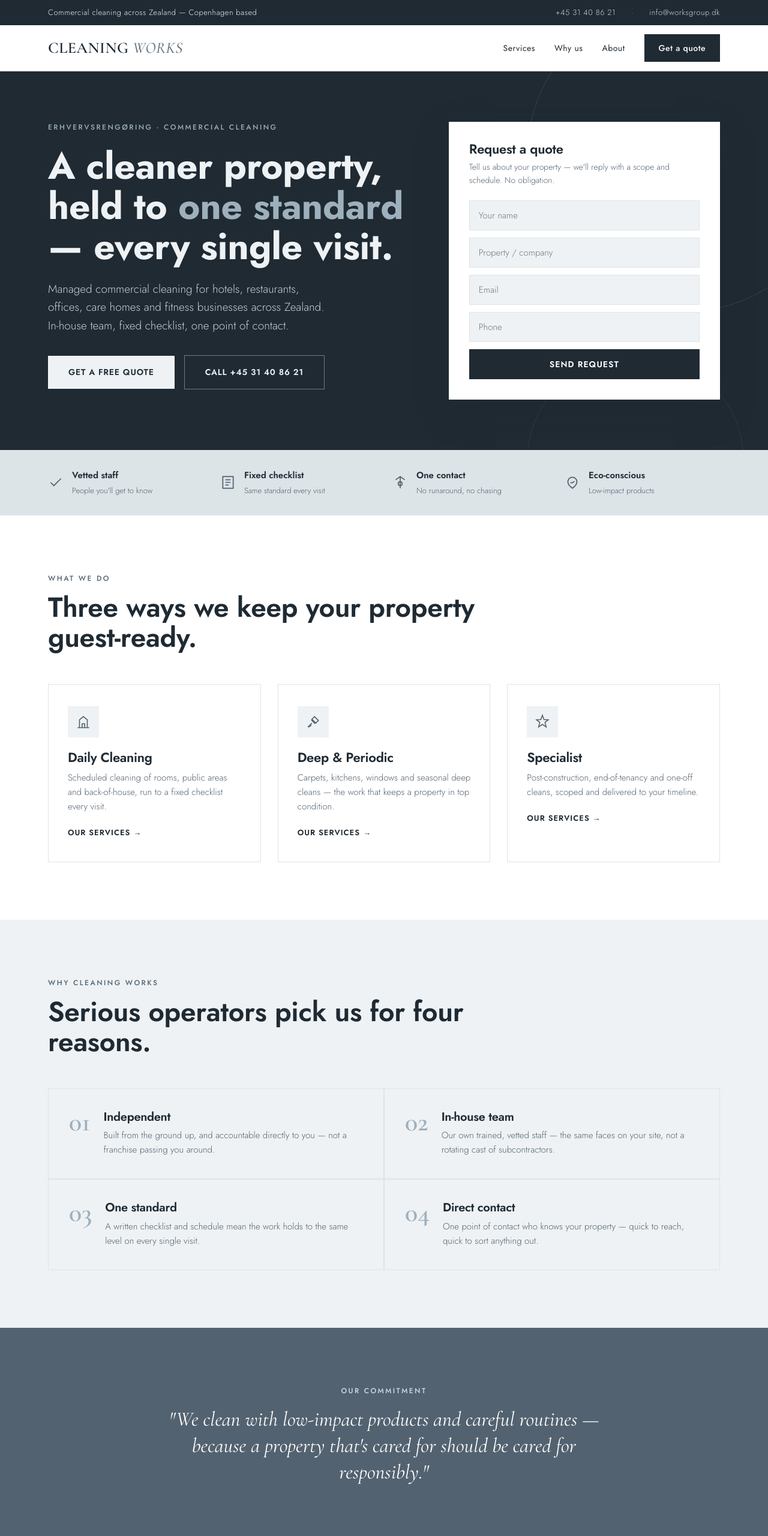
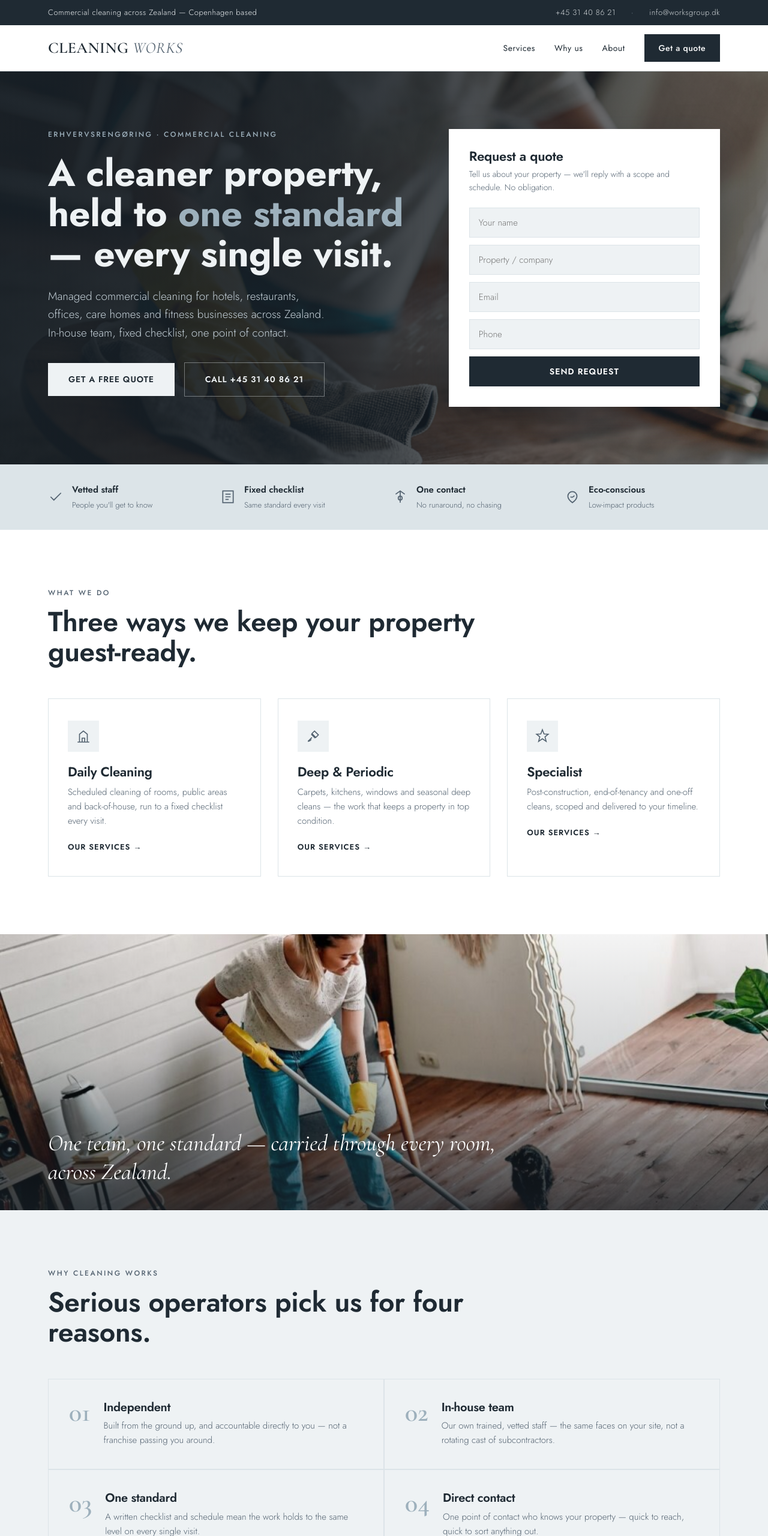
Before and after one commit to Controols/WorkGroup, a plain HTML site: page cleaning-works/_concepts/concept-d-danish-conversion.html in a window 1280 px wide. Shown: the top 2560 px of the page at 60% size. Drawn offline with nearby package versions, Linux system fonts and the light colour scheme.

Commit message:
Wire photography into Cleaning Works Concept D
Add three concept photos and place them: 1.webp as full-bleed hero
background (ink gradient overlay), 3.jpeg as a full-width image band with
an italic caption between services and reasons, 2.webp (blue tools flat-lay,
matches the cool palette) as a split beside the eco commitment. Responsive
rules added for the band and eco split.

Co-Authored-By: Claude Opus 4.8 (1M context) <noreply@anthropic.com>

```diff
--- a/cleaning-works/_concepts/concept-d-danish-conversion.html
+++ b/cleaning-works/_concepts/concept-d-danish-conversion.html
@@ -41,9 +41,10 @@ nav a:hover{color:var(--slate)}
 
 /* ---- hero: bold statement on ink, quote card floating ---- */
 .hero{background:var(--ink);color:var(--mist);position:relative;overflow:hidden}
-.hero::after{content:"";position:absolute;right:-120px;top:-120px;width:520px;height:520px;border:1px solid rgba(157,176,188,.18);border-radius:50%}
-.hero::before{content:"";position:absolute;right:40px;bottom:-200px;width:360px;height:360px;border:1px solid rgba(157,176,188,.12);border-radius:50%}
-.hero .wrap{display:grid;grid-template-columns:1.15fr .85fr;gap:56px;padding:84px 40px;position:relative;z-index:2}
+.hero .bg{position:absolute;inset:0;z-index:0}
+.hero .bg img{width:100%;height:100%;object-fit:cover;display:block}
+.hero .bg::after{content:"";position:absolute;inset:0;background:linear-gradient(100deg,rgba(23,31,38,.96) 0%,rgba(23,31,38,.9) 40%,rgba(23,31,38,.62) 76%,rgba(23,31,38,.42) 100%)}
+.hero .wrap{display:grid;grid-template-columns:1.15fr .85fr;gap:56px;padding:96px 40px;position:relative;z-index:2}
 .hero .label{color:var(--steel);margin-bottom:22px}
 .hero h1{font-size:clamp(38px,5vw,62px);font-weight:700;margin-bottom:22px}
 .hero h1 em{font-style:normal;color:var(--steel)}
@@ -95,9 +96,17 @@ section{padding:96px 0}
 .reason h3{font-size:20px;margin-bottom:8px}
 .reason p{color:var(--slate);font-size:15px}
 
-/* ---- eco commitment band ---- */
-.eco{background:var(--slate);color:#fff;text-align:center}
-.eco .wrap{max-width:820px}
+/* ---- full-width image band ---- */
+.imgband{position:relative;height:460px;overflow:hidden}
+.imgband img{width:100%;height:100%;object-fit:cover;object-position:center 35%;display:block}
+.imgband-cap{position:absolute;inset:0;display:flex;align-items:flex-end;background:linear-gradient(to top,rgba(23,31,38,.78) 0%,rgba(23,31,38,.15) 55%,rgba(23,31,38,0) 100%)}
+.imgband-cap .wrap{width:100%;padding-bottom:40px}
+.imgband-cap span{color:#fff;font-family:var(--serif);font-style:italic;font-weight:500;font-size:clamp(24px,3.4vw,38px);line-height:1.25;display:block;max-width:760px}
+
+/* ---- eco commitment band (split with tools image) ---- */
+.eco{background:var(--slate);color:#fff}
+.eco .eco-grid{display:grid;grid-template-columns:1fr 1fr;gap:56px;align-items:center}
+.eco-img img{width:100%;height:380px;object-fit:cover;display:block}
 .eco .label{color:#cfe0e8}
 .eco p{font-family:var(--serif);font-style:italic;font-size:clamp(24px,3.2vw,34px);font-weight:500;line-height:1.3;margin-top:16px}
 
@@ -136,6 +145,9 @@ footer{background:#171f26;color:var(--mist);padding:64px 0 32px}
   .grid3{grid-template-columns:1fr}
   .reasons-grid{grid-template-columns:1fr}
   .steps{grid-template-columns:1fr;gap:32px}
+  .imgband{height:300px}
+  .eco .eco-grid{grid-template-columns:1fr;gap:28px}
+  .eco-img img{height:240px}
 }
 </style>
 </head>
@@ -162,7 +174,9 @@ footer{background:#171f26;color:var(--mist);padding:64px 0 32px}
 </div></header>
 
 <!-- HERO -->
-<div class="hero"><div class="wrap">
+<div class="hero">
+  <div class="bg"><img src="1.webp" alt="A cleaner in yellow gloves wiping down a wooden surface with a cloth and spray"></div>
+  <div class="wrap">
   <div>
     <div class="label">Erhvervsrengøring · Commercial cleaning</div>
     <h1>A cleaner property, held to <em>one standard</em> — every single visit.</h1>
@@ -234,6 +248,12 @@ footer{background:#171f26;color:var(--mist);padding:64px 0 32px}
   </div>
 </div></section>
 
+<!-- IMAGE BAND -->
+<div class="imgband">
+  <img src="3.jpeg" alt="A cleaner mopping a wooden floor in a bright, airy interior">
+  <div class="imgband-cap"><div class="wrap"><span>One team, one standard — carried through every room, across Zealand.</span></div></div>
+</div>
+
 <!-- NUMBERED REASONS -->
 <section class="reasons" id="why"><div class="wrap">
   <div class="sec-head">
@@ -249,9 +269,12 @@ footer{background:#171f26;color:var(--mist);padding:64px 0 32px}
 </div></section>
 
 <!-- ECO COMMITMENT (worded as commitment, NOT a badge we don't hold) -->
-<section class="eco"><div class="wrap">
-  <div class="label">Our commitment</div>
-  <p>"We clean with low-impact products and careful routines — because a property that's cared for should be cared for responsibly."</p>
+<section class="eco"><div class="wrap eco-grid">
+  <div class="eco-img"><img src="2.webp" alt="Cleaning tools and supplies laid out neatly on a wooden surface"></div>
+  <div class="eco-text">
+    <div class="label">Our commitment</div>
+    <p>"We clean with low-impact products and careful routines — because a property that's cared for should be cared for responsibly."</p>
+  </div>
 </div></section>
 
 <!-- PROCESS -->
```
Also changed, not shown: cleaning-works/_concepts/1.webp (added), cleaning-works/_concepts/2.webp (added), cleaning-works/_concepts/3.jpeg (added).
